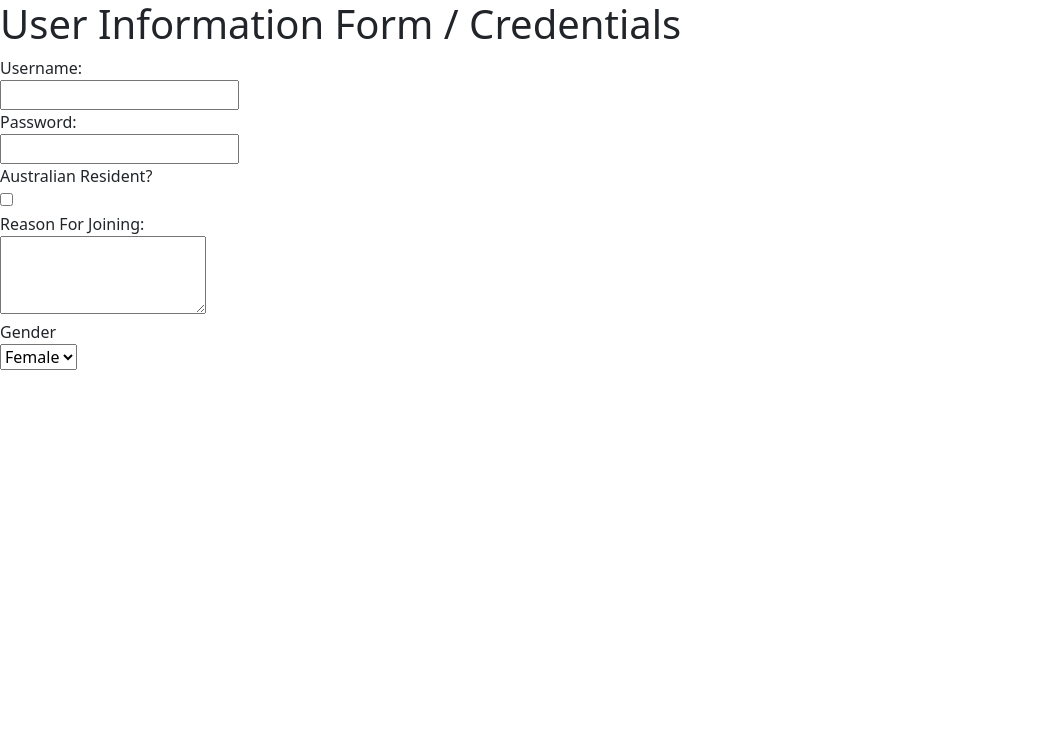
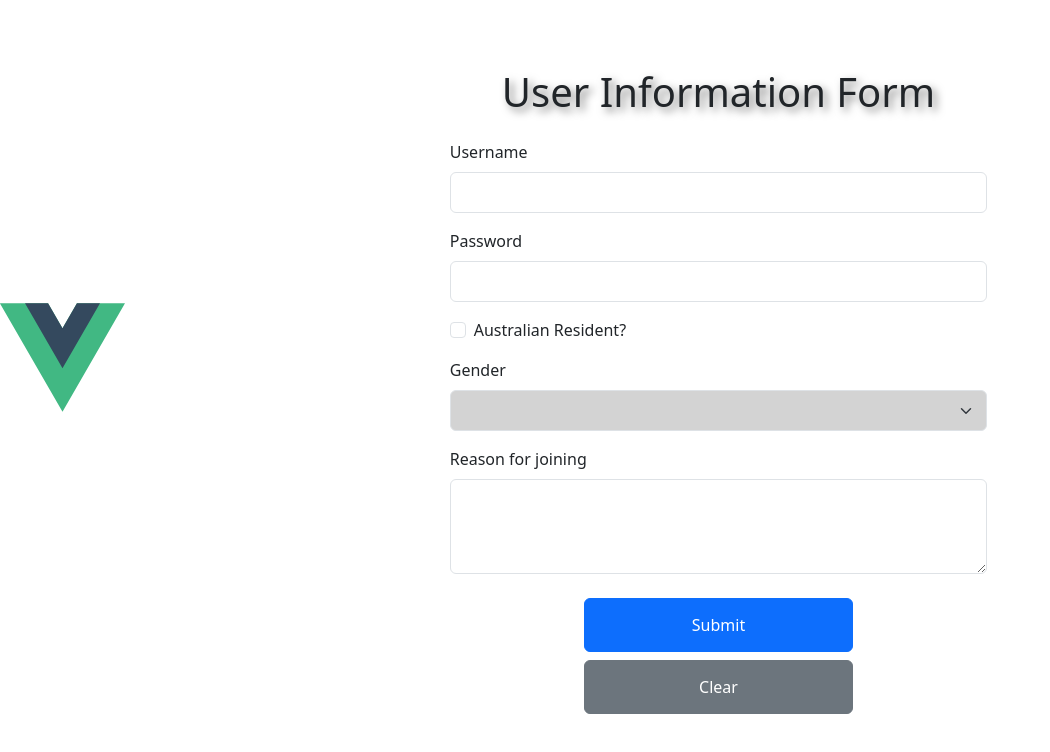
Before and after one commit to wliu0076/fit5032wk2, a Vue app in the folder fit_5032_wk2/: page / in a window 1280 px wide. Shown: the top 752 px of the page, without its empty margins (0-1050 px from the left). Built offline with nearby package versions, Linux system fonts and the light colour scheme.

Commit message:
a7 updated

```diff
--- a/fit_5032_wk2/src/App.vue
+++ b/fit_5032_wk2/src/App.vue
@@ -5,29 +5,13 @@
 </script>
 
 <template>
-  <div class="form">
-  <h1>User Information Form / Credentials</h1>
-      <form>
-          <label for="username">Username:</label><br>
-          <input type="text" id="username" name="username"><br>
 
-          <label for="password">Password:</label><br>
-          <input type="password" id="password" name="password"><br>
-
-          <label for="isAustralian">Australian Resident?</label><br>
-          <input type="checkbox" id="isAustralian" name="isAustralian"><br>
-
-          <label for="reason">Reason For Joining:</label><br>
-          <textarea id="reason" name="reason" rows="3"></textarea><br>
-
-          <label for="gender">Gender</label><br>
-          <select id="gender">
-              <option value="female">Female</option>
-              <option value="male">Male</option>
-              <option value="other">Other</option>
-          </select>
-      </form>
-  </div>
+  <header>
+    <img alt="Vue logo" class="logo" src="./assets/logo.svg" width="125" height="125" />
+    <Form />
+    <div class="wrapper">
+    </div>
+  </header>
 </template>
 
 <style scoped>
--- a/fit_5032_wk2/src/components/Form.vue
+++ b/fit_5032_wk2/src/components/Form.vue
@@ -1,49 +1,104 @@
 <template>
-    <div class="form">
-    <h1>User Information Form / Credentials</h1>
-        <form>
-            <label for="username">Username:</label><br>
-            <input type="text" id="username" name="username"><br>
-
-            <label for="password">Password:</label><br>
-            <input type="password" id="password" name="password"><br>
-
-            <label for="isAustralian">Australian Resident?</label><br>
-            <input type="checkbox" id="isAustralian" name="isAustralian"><br>
-
-            <label for="reason">Reason For Joining:</label><br>
-            <textarea id="reason" name="reason" rows="3"></textarea><br>
-
-            <label for="gender">Gender</label><br>
-            <select id="gender">
+    <div class="container mt-5">
+      <div class="row">
+        <div class="col-12 col-sm-10 offset-sm-1 col-md-8 offset-md-2 col-lg-6 offset-lg-3">
+          <h1 class="text-center mb-4">User Information Form</h1>
+          <form @submit.prevent="submitForm" class="needs-validation" novalidate>
+            <div class="mb-3">
+              <label for="username" class="form-label">Username</label>
+              <input type="text" class="form-control" id="username" v-model="formData.username" required>
+            </div>
+            <div class="mb-3">
+              <label for="password" class="form-label">Password</label>
+              <input type="password" class="form-control" id="password" v-model="formData.password" required>
+            </div>
+            <div class="mb-3 form-check">
+              <input type="checkbox" class="form-check-input" id="isAustralian" v-model="formData.isAustralian">
+              <label class="form-check-label" for="isAustralian">Australian Resident?</label>
+            </div>
+            <div class="mb-3">
+              <label for="gender" class="form-label">Gender</label>
+              <select class="form-select" id="gender" v-model="formData.gender">
+                <option value="male">Male</option>
                 <option value="female">Female</option>
-                <option value="male">Male</option>
                 <option value="other">Other</option>
               </select>
+            </div>
+            <div class="mb-4">
+              <label for="reason" class="form-label">Reason for joining</label>
+              <textarea class="form-control" id="reason" rows="3" v-model="formData.reason" required></textarea>
+            </div>
+            <div class="d-grid gap-2 col-6 mx-auto">
+              <button type="submit" class="btn btn-primary">Submit</button>
+              <button type="button" class="btn btn-secondary" @click="clearForm">Clear</button>
+            </div>
           </form>
         </div>
+      </div>
+    </div>
   </template>
+
 
   <script setup>
 import { ref } from 'vue';
 
-const username = ref('');
-const gender = ref('');
-const residency = ref('');
+const formData = reactive({
+    username: '',
+    password: '',
+    isAustralian: false,
+    gender: '',
+    reason: ''
+});
+
+const submittedCards = ref([]);
 
 const submitForm = () => {
-    alert(`Username: ${username.value}, Gender: ${gender.value}, Residency: ${residency.value}`);
+    submittedCards.value.push({
+        ...formData.value
+    });
+    clearForm();
+};
+
+import { reactive } from 'vue';
+
+
+
+const clearForm = () => {
+    for (const key in formData) {
+        if (typeof formData[key] === 'boolean') {
+            formData[key] = false;
+        } else {
+            formData[key] = '';
         }
+    }
+};
   </script>
 
   <style scoped>
-label, input, select, button {
-    display: block;
-    margin-top: 10px;
+  @media (max-width: 576px) {
+    .form-control, .form-select {
+      font-size: 14px; /* 更小的字体尺寸 */
     }
-input, select {
-    width: 100%;
-    padding: 8px;
-    box-sizing: border-box;
+    .btn {
+      padding: 10px 15px; /* 更适合触摸屏的按钮尺寸 */
+    }
+  }
+
+  @media (min-width: 577px) and (max-width: 768px) {
+    .form-control, .form-select {
+      font-size: 16px; /* 稍大的字体尺寸 */
+    }
+    .btn {
+      padding: 12px 20px; /* 较大屏幕的按钮尺寸 */
+    }
+  }
+
+  @media (min-width: 769px) {
+    .form-control, .form-select {
+      font-size: 18px; /* 适合桌面显示的字体尺寸 */
+    }
+    .btn {
+      padding: 14px 24px; /* 更大的按钮尺寸 */
+    }
   }
   </style>
--- a/fit_5032_wk2/src/main.js
+++ b/fit_5032_wk2/src/main.js
@@ -4,6 +4,6 @@
 
 // import bootstrap css
 import 'bootstrap/dist/css/bootstrap.min.css'
-// import './style.css'
+import './style.css'
 
 createApp(App).mount("#app")
```
Lines whose indentation alone changed are shown as unchanged.
